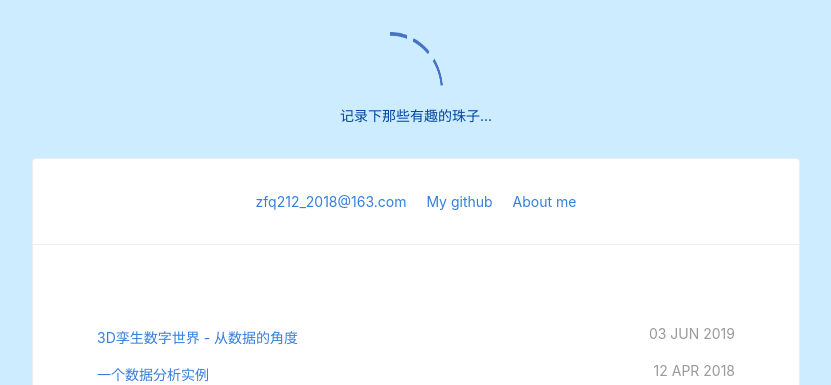
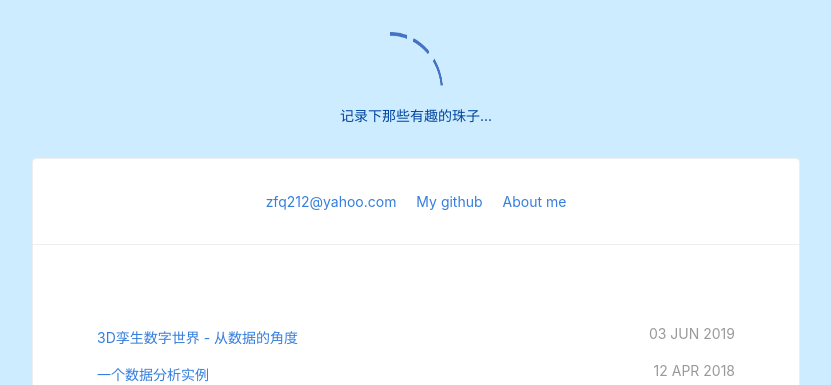
Before and after one commit to zfq212git/zfq212git.github.io, a Jekyll site: the page built from index.html, in a window 1280 px wide. Shown: the top 385 px of the page, without its empty margins (224-1055 px from the left). Built offline with Jekyll 4.4.1, drawn with Linux system fonts in a browser that asks for light colours; nearby versions of some CDN libraries.

Commit message:
Update _config.yml

```diff
--- a/_config.yml
+++ b/_config.yml
@@ -8,7 +8,7 @@ google_analytics: # Set tracking, remove from /javascripts/basic.js if unwanted.
 share:            false # Turn on twitter and facebook share buttons
 
 links:
-  - name:         zfq212_2018@163.com
+  - name:         zfq212@yahoo.com
     url:          #//
     external:     true
   - name:         My github
```
